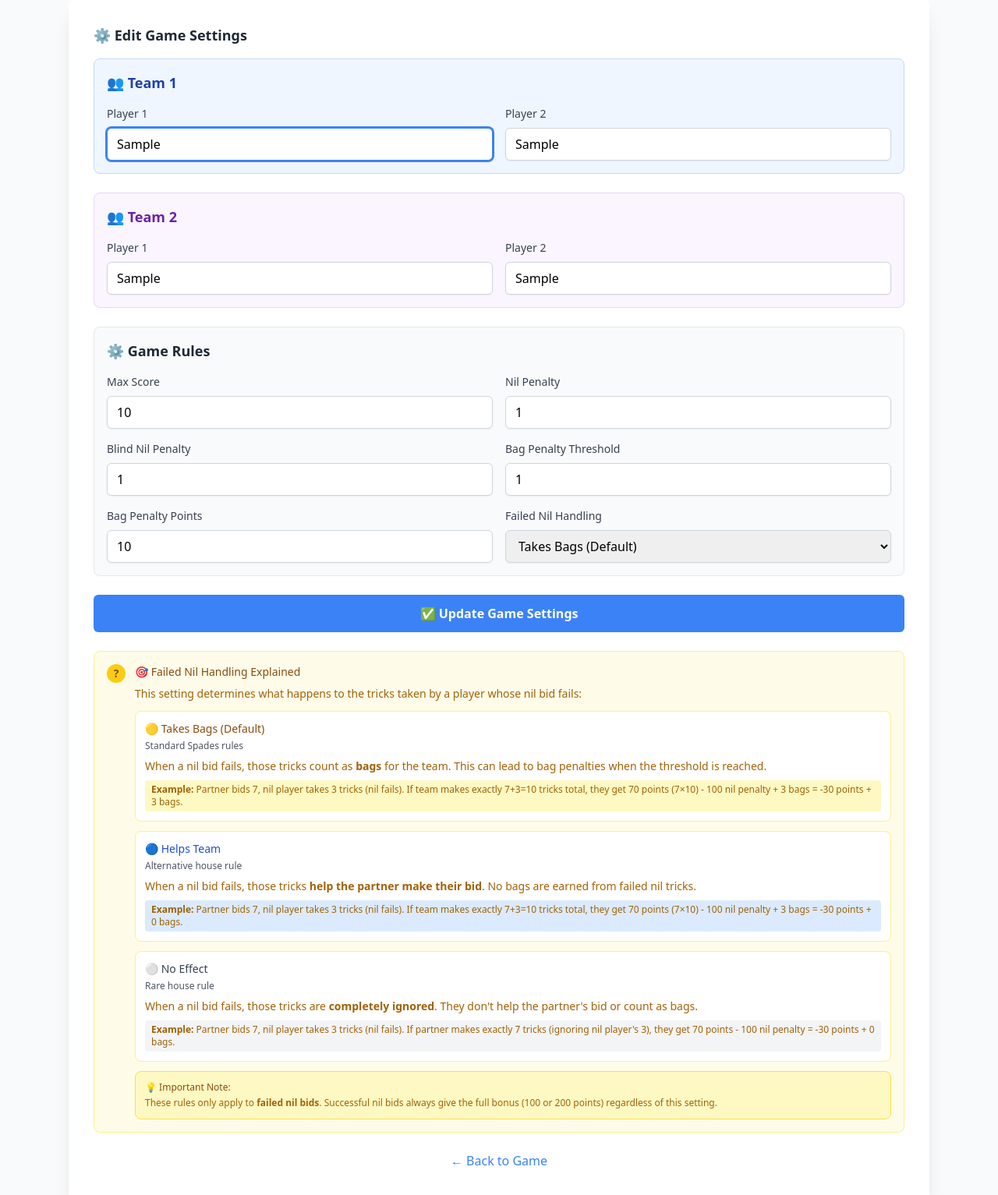
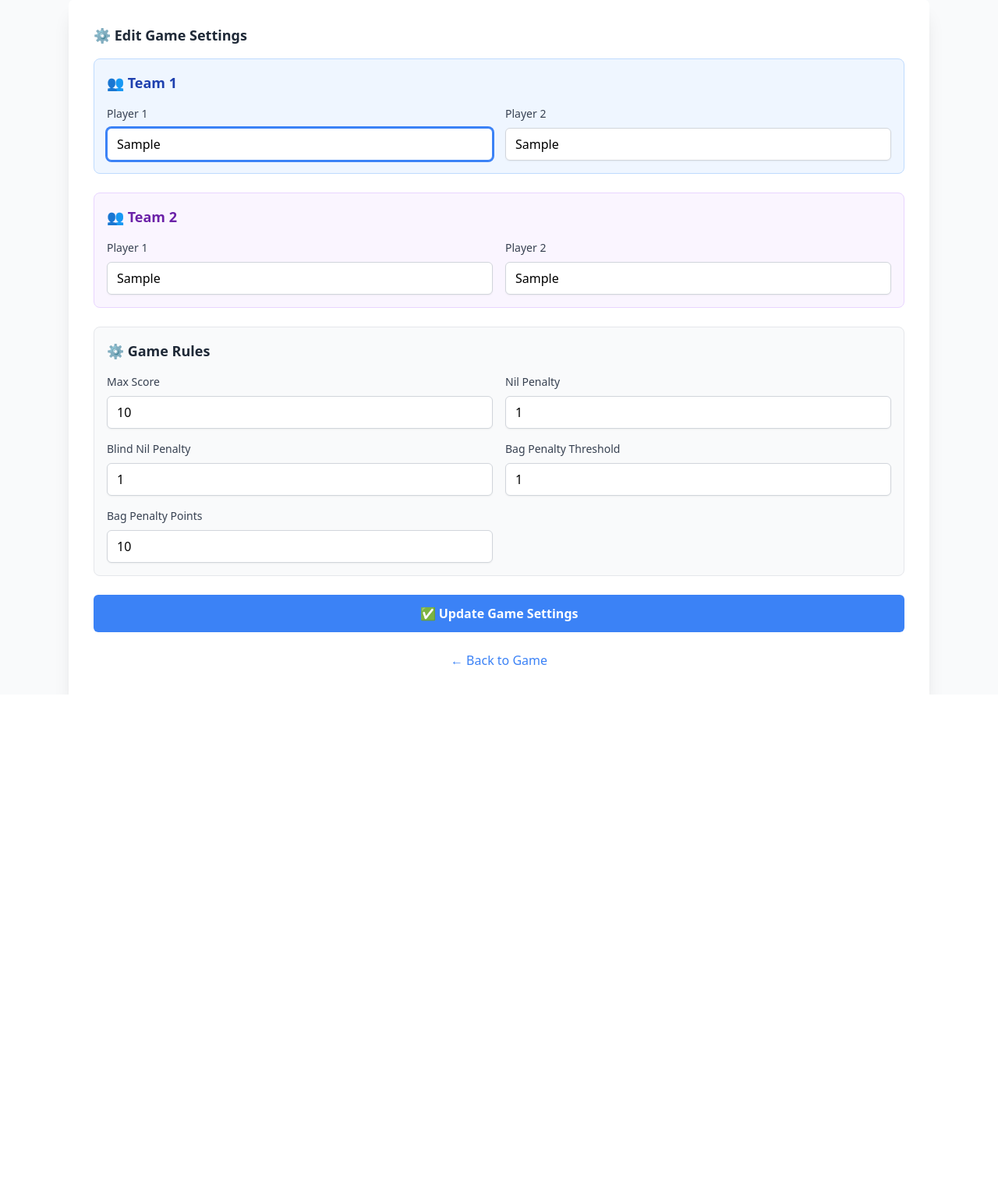
Before and after one commit to matt-ortiz/spades, a Flask app: page /game/1/edit in a window 1280 px wide. Shown: the part 173-1706 px from the top of the page at 78% size. After the commit the page ends 1064 px from the top, so only its background shows below. Run offline with Flask 3, Linux system fonts and the light colour scheme; the visitor is signed in with stand-in values (Sample User, id 1); tables that the repository leaves empty hold one stand-in row (values such as "Sample post"); some libraries are stand-ins or nearby versions.

Commit message:
Latest Updates

```diff
--- a/app.py
+++ b/app.py
@@ -195,20 +195,17 @@ def new_game():
         blind_nil_penalty = int(request.form.get('blind_nil_penalty', 200))
         bag_penalty_threshold = int(request.form.get('bag_penalty_threshold', 10))
         bag_penalty_points = int(request.form.get('bag_penalty_points', 100))
-        failed_nil_handling = request.form.get('failed_nil_handling', 'takes_bags')
 
         conn = get_db_connection()
         cursor = conn.execute('''
             INSERT INTO games (
                 created_by_user_id, team1_player1, team1_player2,
                 team2_player1, team2_player2, max_score, nil_penalty,
-                blind_nil_penalty, bag_penalty_threshold, bag_penalty_points,
-                failed_nil_handling
-            ) VALUES (?, ?, ?, ?, ?, ?, ?, ?, ?, ?, ?)
+                blind_nil_penalty, bag_penalty_threshold, bag_penalty_points
+            ) VALUES (?, ?, ?, ?, ?, ?, ?, ?, ?, ?)
         ''', (session['user_id'], team1_player1, team1_player2,
               team2_player1, team2_player2, max_score, nil_penalty,
-              blind_nil_penalty, bag_penalty_threshold, bag_penalty_points,
-              failed_nil_handling))
+              blind_nil_penalty, bag_penalty_threshold, bag_penalty_points))
 
         game_id = cursor.lastrowid
         conn.commit()
@@ -520,18 +517,17 @@ def edit_game(game_id):
         blind_nil_penalty = int(request.form.get('blind_nil_penalty', 200))
         bag_penalty_threshold = int(request.form.get('bag_penalty_threshold', 10))
         bag_penalty_points = int(request.form.get('bag_penalty_points', 100))
-        failed_nil_handling = request.form.get('failed_nil_handling', 'takes_bags')
 
         # Update game settings
         conn.execute('''
             UPDATE games SET
                 team1_player1 = ?, team1_player2 = ?, team2_player1 = ?, team2_player2 = ?,
                 max_score = ?, nil_penalty = ?, blind_nil_penalty = ?, bag_penalty_threshold = ?,
-                bag_penalty_points = ?, failed_nil_handling = ?
+                bag_penalty_points = ?
             WHERE id = ?
         ''', (team1_player1, team1_player2, team2_player1, team2_player2,
               max_score, nil_penalty, blind_nil_penalty, bag_penalty_threshold,
-              bag_penalty_points, failed_nil_handling, game_id))
+              bag_penalty_points, game_id))
 
         conn.commit()
         conn.close()
--- a/static/css/style.css
+++ b/static/css/style.css
@@ -76,3 +76,16 @@
         box-shadow: 0 0 0 10px rgba(16, 185, 129, 0);
     }
 }
+
+.pulse-orange {
+    animation: pulse-orange 2s infinite;
+}
+
+@keyframes pulse-orange {
+    0%, 100% {
+        box-shadow: 0 0 0 0 rgba(249, 115, 22, 0.4);
+    }
+    50% {
+        box-shadow: 0 0 0 10px rgba(249, 115, 22, 0);
+    }
+}
--- a/templates/edit_game.html
+++ b/templates/edit_game.html
@@ -72,15 +72,6 @@
                 <input type="number" id="bag_penalty_points" name="bag_penalty_points" value="{{ game.bag_penalty_points }}" min="50" max="200" step="25" inputmode="numeric"
                        class="w-full px-3 py-2 border border-gray-300 rounded-md shadow-sm focus:outline-none focus:ring-2 focus:ring-spades-secondary focus:border-spades-secondary">
             </div>
-            <div>
-                <label for="failed_nil_handling" class="block text-sm font-medium text-gray-700 mb-2">Failed Nil Handling</label>
-                <select id="failed_nil_handling" name="failed_nil_handling"
-                        class="w-full px-3 py-2 border border-gray-300 rounded-md shadow-sm focus:outline-none focus:ring-2 focus:ring-spades-secondary focus:border-spades-secondary">
-                    <option value="takes_bags" {{ 'selected' if game.failed_nil_handling == 'takes_bags' else '' }}>Takes Bags (Default)</option>
-                    <option value="helps_team" {{ 'selected' if game.failed_nil_handling == 'helps_team' else '' }}>Helps Team</option>
-                    <option value="no_effect" {{ 'selected' if game.failed_nil_handling == 'no_effect' else '' }}>No Effect</option>
-                </select>
-            </div>
         </div>
     </div>
 
@@ -89,58 +80,6 @@
     </button>
 </form>
 
-<!-- Failed Nil Handling Explanation -->
-<div class="mt-6 bg-yellow-50 rounded-lg p-4 border border-yellow-200">
-    <div class="flex items-start">
-        <div class="flex-shrink-0">
-            <div class="w-6 h-6 bg-yellow-400 rounded-full flex items-center justify-center">
-                <span class="text-yellow-800 text-sm font-bold">?</span>
-            </div>
-        </div>
-        <div class="ml-3">
-            <h3 class="text-sm font-medium text-yellow-800 mb-2">🎯 Failed Nil Handling Explained</h3>
-            <div class="text-sm text-yellow-700 space-y-3">
-                <p class="mb-3">This setting determines what happens to the tricks taken by a player whose nil bid fails:</p>
-
-                <div class="space-y-3">
-                    <div class="bg-white rounded-lg p-3 border border-yellow-200">
-                        <div class="font-medium text-yellow-800 mb-1">🟡 Takes Bags (Default)</div>
-                        <div class="text-xs text-gray-600 mb-2">Standard Spades rules</div>
-                        <div>When a nil bid fails, those tricks count as <strong>bags</strong> for the team. This can lead to bag penalties when the threshold is reached.</div>
-                        <div class="mt-2 text-xs bg-yellow-100 rounded px-2 py-1">
-                            <strong>Example:</strong> Partner bids 7, nil player takes 3 tricks (nil fails). If team makes exactly 7+3=10 tricks total, they get 70 points (7×10) - 100 nil penalty + 3 bags = -30 points + 3 bags.
-                        </div>
-                    </div>
-
-                    <div class="bg-white rounded-lg p-3 border border-yellow-200">
-                        <div class="font-medium text-blue-700 mb-1">🔵 Helps Team</div>
-                        <div class="text-xs text-gray-600 mb-2">Alternative house rule</div>
-                        <div>When a nil bid fails, those tricks <strong>help the partner make their bid</strong>. No bags are earned from failed nil tricks.</div>
-                        <div class="mt-2 text-xs bg-blue-100 rounded px-2 py-1">
-                            <strong>Example:</strong> Partner bids 7, nil player takes 3 tricks (nil fails). If team makes exactly 7+3=10 tricks total, they get 70 points (7×10) - 100 nil penalty + 3 bags = -30 points + 0 bags.
-                        </div>
-                    </div>
-
-                    <div class="bg-white rounded-lg p-3 border border-yellow-200">
-                        <div class="font-medium text-gray-700 mb-1">⚪ No Effect</div>
-                        <div class="text-xs text-gray-600 mb-2">Rare house rule</div>
-                        <div>When a nil bid fails, those tricks are <strong>completely ignored</strong>. They don't help the partner's bid or count as bags.</div>
-                        <div class="mt-2 text-xs bg-gray-100 rounded px-2 py-1">
-                            <strong>Example:</strong> Partner bids 7, nil player takes 3 tricks (nil fails). If partner makes exactly 7 tricks (ignoring nil player's 3), they get 70 points - 100 nil penalty = -30 points + 0 bags.
-                        </div>
-                    </div>
-                </div>
-
-                <div class="mt-4 p-3 bg-yellow-100 rounded-lg border border-yellow-300">
-                    <div class="text-xs font-medium text-yellow-800 mb-1">💡 Important Note:</div>
-                    <div class="text-xs text-yellow-700">
-                        These rules only apply to <strong>failed nil bids</strong>. Successful nil bids always give the full bonus (100 or 200 points) regardless of this setting.
-                    </div>
-                </div>
-            </div>
-        </div>
-    </div>
-</div>
 
 <div class="text-center mt-6">
     <a href="{{ url_for('game', game_id=game.id) }}" class="text-spades-secondary hover:text-blue-600 font-medium">← Back to Game</a>
```
Also changed, not shown: templates/game.html (+25 -33 lines), templates/new_game.html (+0 -9 lines).
